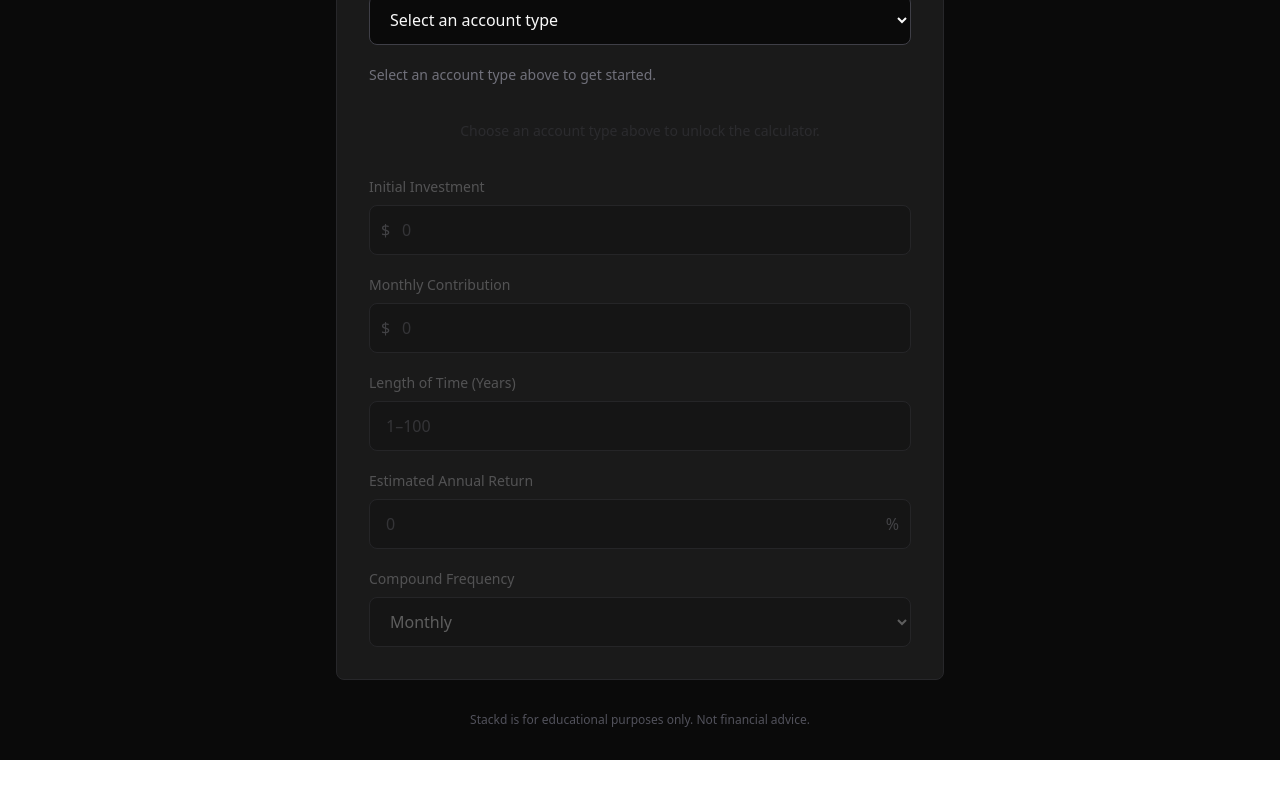
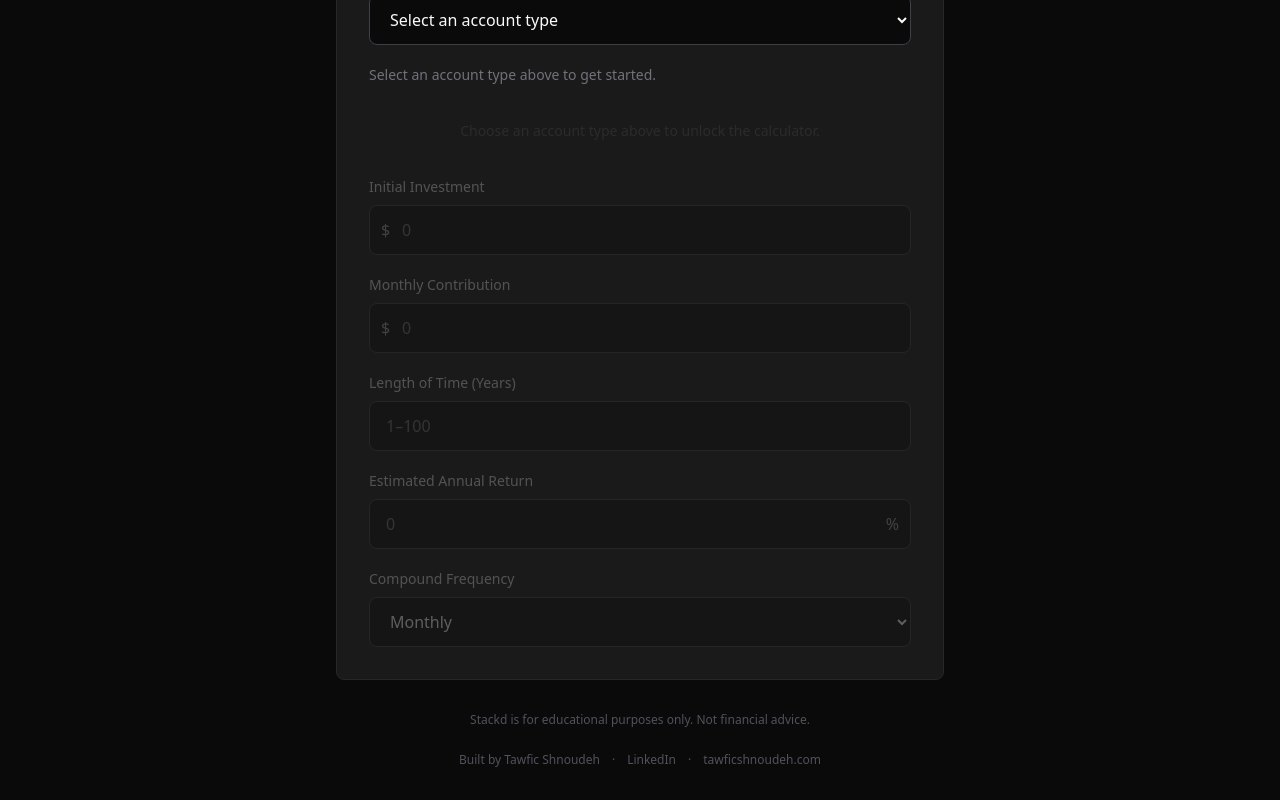
Before and after one commit to tshnoudeh-droid/Stackd, a Next.js app: page / in a window 1280 px wide. Shown: the part 282-1082 px from the top of the page. Before the commit the page ends 1042 px from the top, so only its background shows below. Built offline with nearby package versions, Linux system fonts and the light colour scheme.

Commit message:
Enhance footer section in Home component by adding author credits and links to LinkedIn and personal website, improving user engagement and information accessibility.

```diff
--- a/app/page.tsx
+++ b/app/page.tsx
@@ -1029,9 +1029,16 @@ export default function Home() {
         </div>
 
         {/* Footer */}
-        <p className="pb-8 pt-8 text-center text-xs text-zinc-600">
+        <p className="pb-4 pt-8 text-center text-xs text-zinc-600">
           Stackd is for educational purposes only. Not financial advice.
         </p>
+        <footer className="text-center pb-8 pt-2 space-x-3 text-xs text-zinc-600">
+          <span>Built by Tawfic Shnoudeh</span>
+          <span>·</span>
+          <a href="https://www.linkedin.com/in/tawficshnoudeh" target="_blank" rel="noopener noreferrer" className="hover:text-zinc-400 transition-colors">LinkedIn</a>
+          <span>·</span>
+          <a href="https://tawficshnoudeh.com" target="_blank" rel="noopener noreferrer" className="hover:text-zinc-400 transition-colors">tawficshnoudeh.com</a>
+        </footer>
       </div>
     </div>
   );
```
